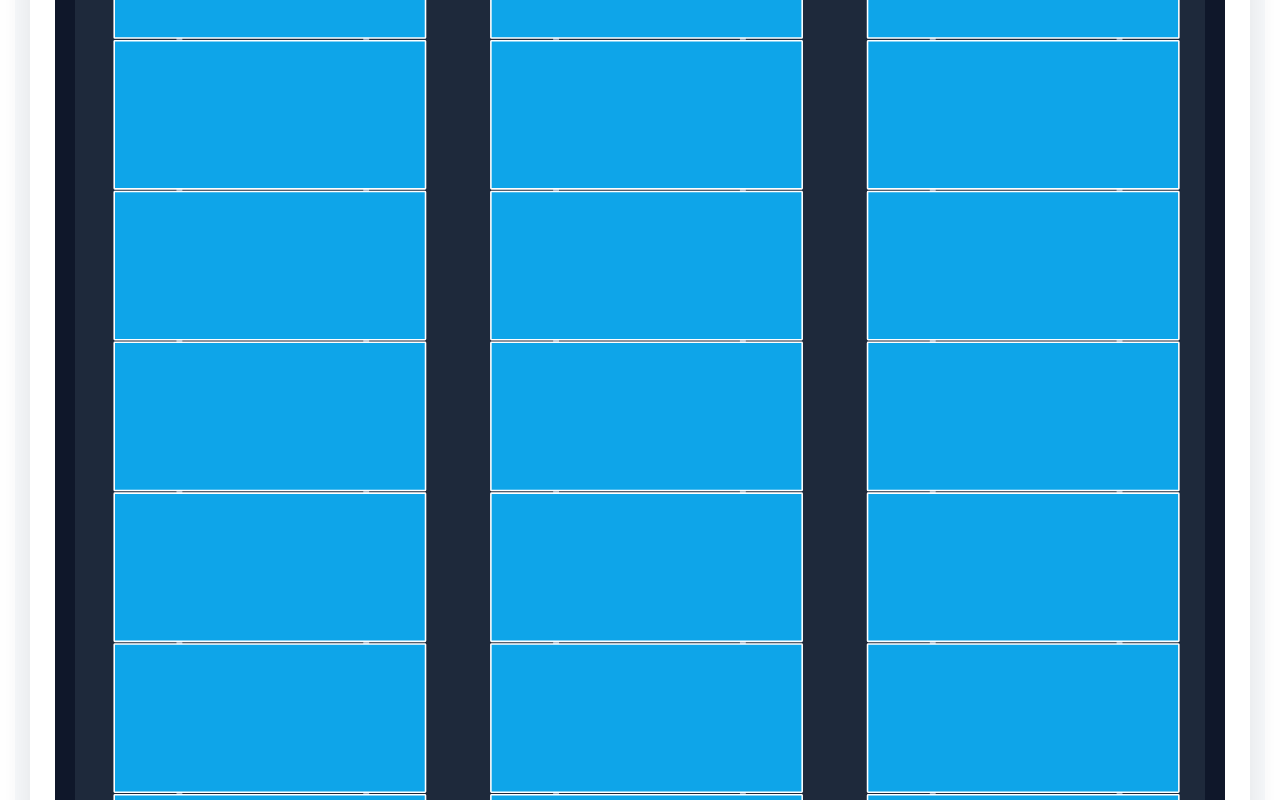
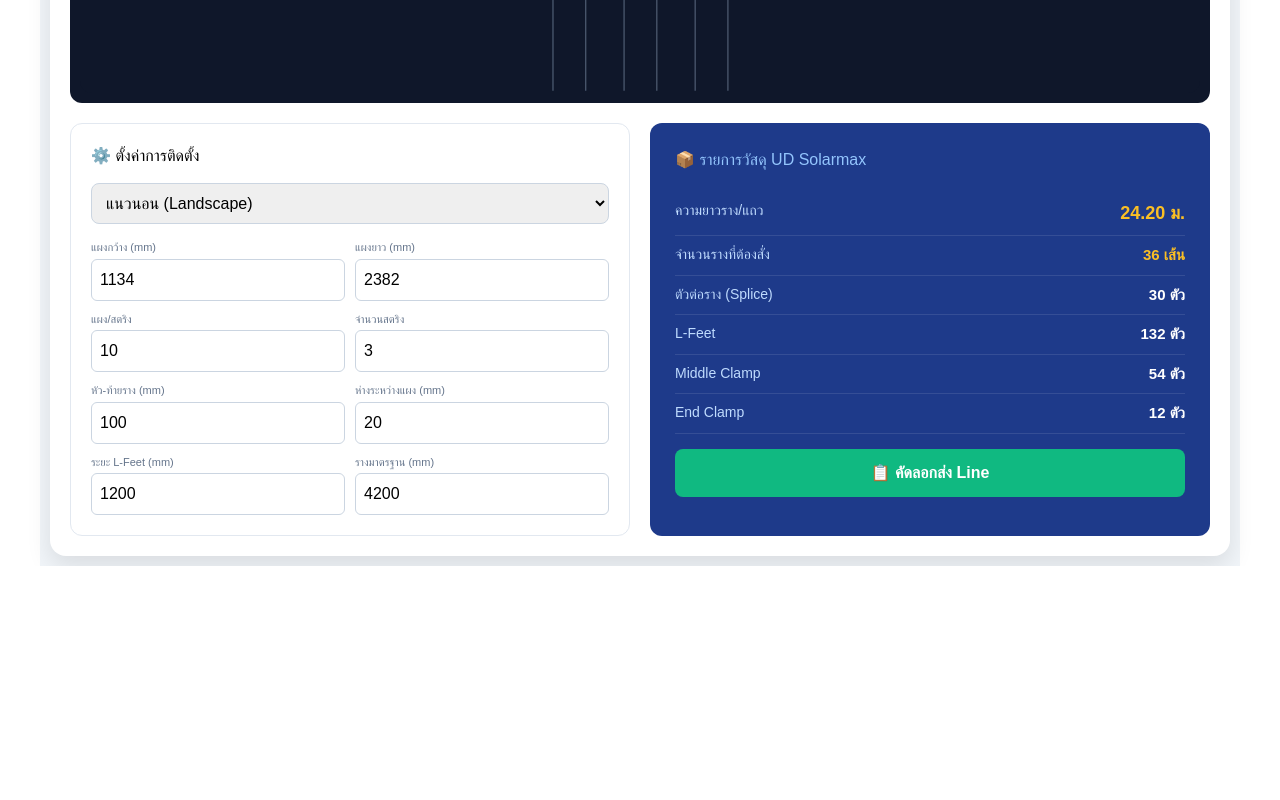
Before and after one commit to udsolarmax/udsolarmax_pv_calulation, a React (Create React App) app: page / in a window 1280 px wide. Shown: the part 560-1360 px from the top of the page. After the commit the page ends 1126 px from the top, so only its background shows below. Built offline with nearby package versions, Linux system fonts and the light colour scheme.

Commit message:
Update App.js

```diff
--- a/src/App.js
+++ b/src/App.js
@@ -21,14 +21,12 @@ export default function App() {
     panelTotalDim: 0
   });
 
-  // กำหนดขนาดตามจริง (แนวนอน: กว้าง = panelLength, สูง = panelWidth)
   const currentW = panelOrientation === 'vertical' ? panelWidth : panelLength;
   const currentL = panelOrientation === 'vertical' ? panelLength : panelWidth;
 
   useEffect(() => {
     const panelsDim = (panelCountPerString * currentW) + ((panelCountPerString - 1) * midClampSpace);
     const rowLenMM = panelsDim + (2 * overhang);
-
     const midPerString = (panelCountPerString - 1) * 2;
     const railsPerSide = Math.ceil(rowLenMM / railLength);
     const railsPerString = railsPerSide * 2;
@@ -51,20 +49,20 @@ export default function App() {
     const railLenMM = panelsDimMM + (2 * overhang);
 
     if (panelOrientation === 'vertical') {
-      // --- แบบแนวตั้ง (Portrait) ---
+      // --- Portrait Mode ---
       const totalW = railLenMM + 400;
       const totalH = (currentL * stringCount) + (stringCount * 500);
 
       return (
-        <svg viewBox={`-200 -200 ${totalW} ${totalH}`} style={{ width: '100%', height: 'auto', background: '#1e293b', borderRadius: '12px' }}>
+        <svg viewBox={`-200 -200 ${totalW} ${totalH}`} style={{ width: '100%', maxHeight: '70vh', background: '#0f172a', borderRadius: '12px' }}>
           {Array.from({ length: stringCount }).map((_, sIdx) => {
             const yOff = sIdx * (currentL + 400);
             return (
               <g key={sIdx}>
-                <rect x="0" y={yOff + currentL * 0.25} width={railLenMM} height="35" fill="#94a3b8" rx="5" />
-                <rect x="0" y={yOff + currentL * 0.75} width={railLenMM} height="35" fill="#94a3b8" rx="5" />
+                <rect x="0" y={yOff + currentL * 0.25} width={railLenMM} height="30" fill="#64748b" rx="5" />
+                <rect x="0" y={yOff + currentL * 0.75} width={railLenMM} height="30" fill="#64748b" rx="5" />
                 {Array.from({ length: panelCountPerString }).map((_, pIdx) => (
-                  <rect key={pIdx} x={overhang + (pIdx * (currentW + midClampSpace))} y={yOff} width={currentW} height={currentL} fill="#334155" stroke="#475569" strokeWidth="10" rx="5" />
+                  <rect key={pIdx} x={overhang + (pIdx * (currentW + midClampSpace))} y={yOff} width={currentW} height={currentL} fill="#1e293b" stroke="#38bdf8" strokeWidth="10" rx="5" />
                 ))}
               </g>
             );
@@ -72,22 +70,21 @@ export default function App() {
         </svg>
       );
     } else {
-      // --- แบบแนวนอน (Landscape) แก้ไขตามรูปตัวอย่าง: 3 สตริงขนานกันซ้ายไปขวา ---
-      const stringWidth = currentW + 500; // ระยะห่างต่อ 1 สตริง
-      const totalW = stringWidth * stringCount;
-      const totalH = railLenMM + 500;
+      // --- Landscape Mode (ตามรูปตัวอย่าง) ---
+      const stringGap = currentW * 0.3; // ระยะห่างระหว่างสตริง
+      const totalW = (currentW * stringCount) + ((stringCount - 1) * stringGap);
+      const totalH = railLenMM;
 
       return (
-        <svg viewBox={`-300 -200 ${totalW} ${totalH}`} style={{ width: '100%', height: 'auto', background: '#1e293b', borderRadius: '12px' }}>
+        <svg viewBox={`-100 -100 ${totalW + 200} ${totalH + 200}`} style={{ width: '100%', maxHeight: '70vh', background: '#0f172a', borderRadius: '12px' }}>
           {Array.from({ length: stringCount }).map((_, sIdx) => {
-            const xOff = sIdx * stringWidth;
+            const xOff = sIdx * (currentW + stringGap);
             return (
               <g key={sIdx}>
-                {/* รางแนวดิ่ง 2 เส้นสำหรับยึดแผงแนวนอน (ขนานกันไปทางขวา) */}
-                <rect x={xOff + currentW * 0.2} y="0" width="45" height={railLenMM} fill="#94a3b8" rx="10" />
-                <rect x={xOff + currentW * 0.8} y="0" width="45" height={railLenMM} fill="#94a3b8" rx="10" />
+                {/* ราง 2 เส้นขนานในแนวดิ่ง */}
+                <rect x={xOff + currentW * 0.2} y="0" width="40" height={railLenMM} fill="#64748b" rx="10" />
+                <rect x={xOff + currentW * 0.8} y="0" width="40" height={railLenMM} fill="#64748b" rx="10" />
 
-                {/* วาดแผงแนวนอนเรียงจากบนลงล่างตามแนวราง */}
                 {Array.from({ length: panelCountPerString }).map((_, pIdx) => (
                   <rect
                     key={pIdx}
@@ -110,39 +107,40 @@ export default function App() {
   };
 
   return (
-    <div style={{ padding: "15px", maxWidth: "1250px", margin: "0 auto", fontFamily: "sans-serif", backgroundColor: "#f8fafc" }}>
-      <div style={{ backgroundColor: "white", borderRadius: "20px", boxShadow: "0 15px 35px rgba(0,0,0,0.1)", padding: "25px" }}>
-        <h2 style={{ color: "#1e3a8a", textAlign: "center", marginBottom: "25px" }}>UD Solarmax engineering calc v5.5</h2>
+    <div style={{ padding: "10px", maxWidth: "1200px", margin: "0 auto", fontFamily: "sans-serif", backgroundColor: "#f1f5f9", minHeight: "100vh" }}>
+      <div style={{ backgroundColor: "white", borderRadius: "16px", boxShadow: "0 10px 25px rgba(0,0,0,0.1)", padding: "20px" }}>
+        <h1 style={{ color: "#1e3a8a", textAlign: "center", marginBottom: "20px", fontSize: "22px" }}>UD Solarmax engineering calc v5.5</h1>
 
-        <div style={{ marginBottom: "25px", background: '#0f172a', padding: '20px', borderRadius: '15px' }}>
-          <div style={{ width: '100%', overflowX: 'auto' }}>
+        {/* Visualizer Container - ปรับให้ Responsive */}
+        <div style={{ marginBottom: "20px", display: 'flex', justifyContent: 'center', background: '#0f172a', padding: '10px', borderRadius: '12px', overflow: 'hidden' }}>
+          <div style={{ width: '100%', display: 'flex', justifyContent: 'center' }}>
              {renderVisualizer()}
           </div>
         </div>
 
-        <div style={{ display: "grid", gridTemplateColumns: "repeat(auto-fit, minmax(350px, 1fr))", gap: "25px" }}>
-          {/* ส่วนตั้งค่า */}
-          <div style={{ background: "#ffffff", padding: "25px", borderRadius: "15px", border: "1px solid #e2e8f0" }}>
-            <h3 style={{ marginBottom: "20px", fontSize: "18px", color: "#334155" }}>⚙️ ตั้งค่าการติดตั้ง</h3>
-            <select value={panelOrientation} onChange={(e) => setPanelOrientation(e.target.value)} style={{ width: "100%", padding: "12px", marginBottom: "20px", borderRadius: "10px", border: "1px solid #cbd5e1", fontSize: "16px" }}>
+        <div style={{ display: "grid", gridTemplateColumns: "repeat(auto-fit, minmax(300px, 1fr))", gap: "20px" }}>
+          {/* Settings */}
+          <div style={{ background: "#ffffff", padding: "20px", borderRadius: "12px", border: "1px solid #e2e8f0" }}>
+            <h3 style={{ marginBottom: "15px", fontSize: "16px" }}>⚙️ ตั้งค่าการติดตั้ง</h3>
+            <select value={panelOrientation} onChange={(e) => setPanelOrientation(e.target.value)} style={{ width: "100%", padding: "10px", marginBottom: "15px", borderRadius: "8px", border: "1px solid #cbd5e1" }}>
               <option value="horizontal">แนวนอน (Landscape)</option>
               <option value="vertical">แนวตั้ง (Portrait)</option>
             </select>
-            <div style={{ display: "grid", gridTemplateColumns: "1fr 1fr", gap: "15px" }}>
+            <div style={{ display: "grid", gridTemplateColumns: "1fr 1fr", gap: "10px" }}>
               <InputBlock label="แผงกว้าง (mm)" value={panelWidth} onChange={setPanelWidth} />
               <InputBlock label="แผงยาว (mm)" value={panelLength} onChange={setPanelLength} />
               <InputBlock label="แผง/สตริง" value={panelCountPerString} onChange={setPanelCountPerString} />
               <InputBlock label="จำนวนสตริง" value={stringCount} onChange={setStringCount} />
-              <InputBlock label="ระยะหัว-ท้ายราง (mm)" value={overhang} onChange={setOverhang} />
-              <InputBlock label="ระยะห่างแผง (mm)" value={midClampSpace} onChange={setMidClampSpace} />
+              <InputBlock label="หัว-ท้ายราง (mm)" value={overhang} onChange={setOverhang} />
+              <InputBlock label="ห่างระหว่างแผง (mm)" value={midClampSpace} onChange={setMidClampSpace} />
               <InputBlock label="ระยะ L-Feet (mm)" value={lFeetSpace} onChange={setLFeetSpace} />
               <InputBlock label="รางมาตรฐาน (mm)" value={railLength} onChange={setRailLength} />
             </div>
           </div>
 
-          {/* ส่วนผลลัพธ์ */}
-          <div style={{ background: "#1e3a8a", color: "white", padding: "30px", borderRadius: "15px" }}>
-            <h3 style={{ color: "#93c5fd", marginBottom: "25px", fontSize: "18px" }}>📦 รายการวัสดุ UD Solarmax</h3>
+          {/* Results */}
+          <div style={{ background: "#1e3a8a", color: "white", padding: "25px", borderRadius: "12px" }}>
+            <h3 style={{ color: "#93c5fd", marginBottom: "20px", fontSize: "16px" }}>📦 รายการวัสดุ UD Solarmax</h3>
             <ResultRow label="ความยาวราง/แถว" value={`${results.totalRailLength} ม.`} highlight />
             <ResultRow label="จำนวนรางที่ต้องสั่ง" value={`${results.totalRailsNeeded} เส้น`} highlightColor="#fbbf24" />
             <ResultRow label="ตัวต่อราง (Splice)" value={`${results.splices} ตัว`} />
@@ -150,10 +148,10 @@ export default function App() {
             <ResultRow label="Middle Clamp" value={`${results.midClamps} ตัว`} />
             <ResultRow label="End Clamp" value={`${results.endClamps} ตัว`} />
             <button onClick={() => {
-              const text = `☀️ UD Solarmax: รวม ${stringCount} สตริง, ใช้ราง ${results.totalRailsNeeded} เส้น, L-Feet ${results.lFeetCount} ตัว`;
+              const text = `☀️ UD Solarmax: ${stringCount} สตริง, รางรวม ${results.totalRailsNeeded} เส้น, L-Feet ${results.lFeetCount} ตัว`;
               navigator.clipboard.writeText(text);
-              alert("คัดลอกข้อมูลสรุปเรียบร้อย!");
-            }} style={{ width: "100%", marginTop: "25px", padding: "15px", background: "#10b981", color: "white", border: "none", borderRadius: "10px", fontWeight: "bold", cursor: "pointer", fontSize: "16px" }}>📋 คัดลอกส่ง Line</button>
+              alert("คัดลอกข้อมูลแล้ว!");
+            }} style={{ width: "100%", marginTop: "15px", padding: "12px", background: "#10b981", color: "white", border: "none", borderRadius: "8px", fontWeight: "bold", cursor: "pointer" }}>📋 คัดลอกส่ง Line</button>
           </div>
         </div>
       </div>
@@ -163,14 +161,14 @@ export default function App() {
 
 const InputBlock = ({ label, value, onChange }) => (
   <div>
-    <label style={{ display: "block", fontSize: "12px", color: "#64748b", marginBottom: "5px" }}>{label}</label>
-    <input type="number" value={value} onChange={e => onChange(Number(e.target.value))} style={{ width: "100%", padding: "10px", border: "1px solid #cbd5e1", borderRadius: "8px" }} />
+    <label style={{ display: "block", fontSize: "11px", color: "#64748b", marginBottom: "3px" }}>{label}</label>
+    <input type="number" value={value} onChange={e => onChange(Number(e.target.value))} style={{ width: "100%", padding: "8px", border: "1px solid #cbd5e1", borderRadius: "6px" }} />
   </div>
 );
 
 const ResultRow = ({ label, value, highlight, highlightColor = "white" }) => (
-  <div style={{ display: "flex", justifyContent: "space-between", padding: "12px 0", borderBottom: "1px solid rgba(255,255,255,0.1)" }}>
-    <span style={{ fontSize: "15px", color: "#bfdbfe" }}>{label}</span>
-    <span style={{ fontWeight: "bold", fontSize: highlight ? "20px" : "16px", color: highlight ? "#fbbf24" : highlightColor }}>{value}</span>
+  <div style={{ display: "flex", justifyContent: "space-between", padding: "8px 0", borderBottom: "1px solid rgba(255,255,255,0.1)" }}>
+    <span style={{ fontSize: "14px", color: "#bfdbfe" }}>{label}</span>
+    <span style={{ fontWeight: "bold", fontSize: highlight ? "18px" : "15px", color: highlight ? "#fbbf24" : highlightColor }}>{value}</span>
   </div>
 );
```
